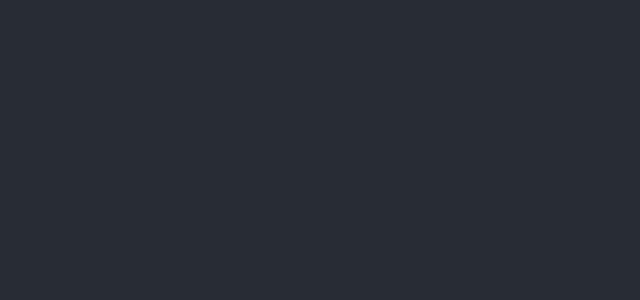
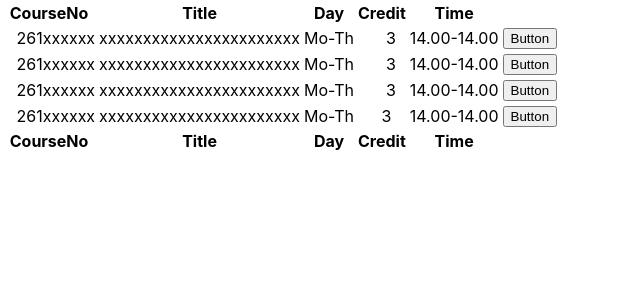
Before and after one commit to NestZ/CpeLabProj, a React (Create React App) app: page /Testtable in a window 1280 px wide. Shown: the top 300 px of the page, without its empty margins (0-640 px from the left). Built offline with nearby package versions, Linux system fonts and the light colour scheme.

Commit message:
Mainmenu_no_css

```diff
--- a/package.json
+++ b/package.json
@@ -14,6 +14,7 @@
     "mongoose": "^5.9.7",
     "react": "^16.13.1",
     "react-dom": "^16.13.1",
+    "react-router-dom": "^5.1.2",
     "react-scripts": "3.4.1",
     "uuid": "^7.0.3"
   },
--- a/src/App.js
+++ b/src/App.js
@@ -1,12 +1,27 @@
 import React from 'react';
+import { BrowserRouter as Router, Route } from 'react-router-dom';
 import './App.css';
+import MainMenu from './components/Main_menu'
+import Studentlist from './components/Studentlist'
+import Testtable from './components/Testtable'
+
 
 function App() {
   return (
-    <div className="App">
-      <header className="App-header">
-      </header>
-    </div>
+    <Router>
+      <div className="App">
+      <Route exact path="/" render={ props => (
+          <div>
+            <MainMenu></MainMenu>
+          </div>
+        )} />
+
+
+        <Route path="/mainmenu" component={MainMenu} />
+        <Route path="/Studentlist" component={Studentlist} />
+        <Route path="/Testtable" component={Testtable}/>
+      </div>
+    </Router>
   );
 }
 
--- /dev/null
+++ b/src/components/Main_menu.js
@@ -0,0 +1,35 @@
+import React from 'react'
+import { Link } from 'react-router-dom';
+
+
+export default function MainMenu() {
+    return (
+    <div className="container mt-5">
+            <h5 className="card-title">Option</h5>
+            <Link to="/Drop">
+              <h3>
+                <button type="button" className="btn btn-primary">Drop</button>
+              </h3>
+            </Link>
+
+            <Link to="/Testtable">
+              <h3>
+                <button type="button" className="btn btn-primary">Register sunj</button>
+              </h3>
+            </Link>
+
+            <Link   to="/Manage">
+              <h3>
+                <button type="button" className="btn btn-primary">Manage subj</button>
+              </h3>
+            </Link>
+
+            <Link to="/Studentlist">
+              <h3>
+                <button type="button" className="btn btn-primary">Student list</button>
+              </h3>
+            </Link>
+
+    </div>
+    )
+}
--- /dev/null
+++ b/src/components/Studentlist.js
@@ -0,0 +1,53 @@
+import React from 'react'
+export default function Studentlist(props) {
+    return (
+      <div>
+        <div><h3>Student List</h3></div>
+        <table class="table dataTable my-0" id="dataTable">
+            <thead>
+                <tr>
+                    <th>No.</th>
+                    <th>Name</th>
+                    <th>Student ID</th>
+                </tr>
+            </thead>
+            <tbody>
+                <tr>
+                    <td>1</td>
+                    <td>Roronoa Zoro</td>
+                    <td>61xxxxxxx</td>
+                    <td><button class="btn btn-primary" type="button" >Button</button></td>
+                </tr>
+
+                <tr>
+                <td>2</td>
+                    <td>Monkey D. Luffy</td>
+                    <td>61xxxxxxx</td>
+                    <td><button class="btn btn-primary" type="button" >Button</button></td>
+                </tr>
+
+                <tr>
+                <td>3</td>
+                    <td>Vinsmoke Sanji</td>
+                    <td>61xxxxxxx</td>
+                    <td><button class="btn btn-primary" type="button" >Button</button></td>
+                </tr>
+
+                <tr>
+                <td>4</td>
+                    <td>Jinbe</td>
+                    <td>61xxxxxxx</td>
+                    <td><button class="btn btn-primary" type="button" >Button</button></td>
+                </tr>
+
+            </tbody>
+                <tfoot>
+                    <tr>
+                        <td><strong>No.</strong></td>
+                        <td><strong>Name</strong></td>
+                    </tr>
+                </tfoot>
+        </table>
+      </div>
+    )
+  }
--- /dev/null
+++ b/src/components/Testtable.js
@@ -0,0 +1,67 @@
+import React from 'react'
+export default function Testtable(props) {
+    return (
+      <div>
+        <table class="table dataTable my-0" id="dataTable">
+            <thead>
+                <tr>
+                    <th>CourseNo</th>
+                    <th>Title</th>
+                    <th>Day</th>
+                    <th>Credit</th>
+                    <th>Time</th>
+                </tr>
+            </thead>
+            <tbody>
+                <tr>
+                    <td>&nbsp; &nbsp;261xxxxxx</td>
+                    <td>xxxxxxxxxxxxxxxxxxxxxxx</td>
+                    <td>Mo-Th</td>
+                    <td>&nbsp; &nbsp; 3</td>
+                    <td>14.00-14.00</td>
+                    <td><button class="btn btn-primary" type="button" >Button</button></td>
+                </tr>
+
+                <tr>
+                    <td>&nbsp; &nbsp;261xxxxxx</td>
+                    <td>xxxxxxxxxxxxxxxxxxxxxxx</td>
+                    <td>Mo-Th</td>
+                    <td>&nbsp; &nbsp; 3</td>
+                    <td>14.00-14.00</td>
+                    <td><button class="btn btn-primary" type="button" >Button</button></td>
+                </tr>
+
+                <tr>
+                    <td>&nbsp; &nbsp;261xxxxxx</td>
+                    <td>xxxxxxxxxxxxxxxxxxxxxxx</td>
+                    <td>Mo-Th</td>
+                    <td>&nbsp; &nbsp; 3</td>
+                    <td>14.00-14.00</td>
+                    <td><button class="btn btn-primary" type="button" >Button</button></td>
+                </tr>
+
+                <tr>
+                    <td>&nbsp; &nbsp;261xxxxxx</td>
+                    <td>xxxxxxxxxxxxxxxxxxxxxxx</td>
+                    <td>Mo-Th</td>
+                    <td>&nbsp; &nbsp; 3 &nbsp;</td>
+                    <td>14.00-14.00</td>
+                    <td><button class="btn btn-primary" type="button" >Button</button></td>
+                </tr>
+
+            </tbody>
+                <tfoot>
+                    <tr>
+                        <td><strong>CourseNo</strong></td>
+                        <td><strong>Title</strong></td>
+                        <td><strong>Day</strong></td>
+                        <td><strong>Credit</strong></td>
+                        <td><strong>Time</strong></td>
+                        <td><strong></strong></td>
+                    </tr>
+                </tfoot>
+        </table>
+
+    </div>
+    )
+  }
```
Also changed, not shown: src/components/About.js (added, +27 -0 lines), 1 other file (tests, documents, lock files or other folders).
